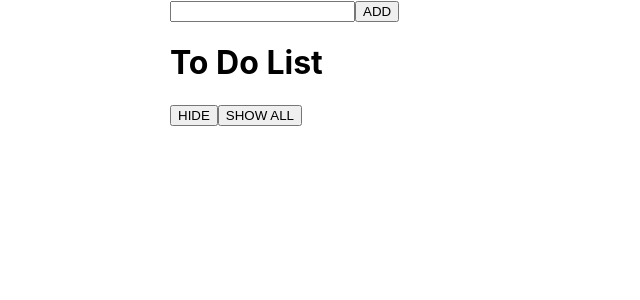
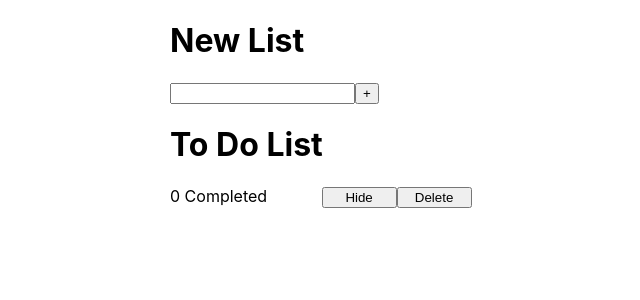
Before and after one commit to chatchana/To-Do-List, a React (Create React App) app: page / in a window 1280 px wide. Shown: the top 300 px of the page, without its empty margins (130-770 px from the left). Built offline with nearby package versions, Linux system fonts and the light colour scheme.

Commit message:
edit event

```diff
--- a/src/App.css
+++ b/src/App.css
@@ -1,6 +1,14 @@
 .App {
   text-align: left;
   margin-inline-start: 300px;
+}
+
+.space {
+  margin-inline-start: 50px;
+}
+
+.button-ext {
+  width: 75px;
 }
 
 .App-logo {
--- a/src/App.js
+++ b/src/App.js
@@ -1,7 +1,6 @@
 import React, { Component } from 'react';
 import Header from './Header';
 import Item from './Item';
-
 import './App.css';
 
 class App extends Component {
@@ -21,72 +20,78 @@ class App extends Component {
     this.onCheckedItem = this.onCheckedItem.bind(this);
   }
 
-  handleAdd = () => {
-    const newTitle = this.state.title;
-    const newId  = this.state.id;
+  handleChange = (e)=>{
+    this.setState({title :e.target.value});
+  }
 
-    const todoObj = {
-      id: newId,
-      title: newTitle,
+  showAllItem = ()=>{
+    this.setState( {isShowAll: true});
+  }
+
+  handleAdd = ()=>{
+    const {id, title, toDoList} = this.state;
+    const item = {
+      id: id,
+      title: title,
       isComplete: false,
     }
 
-    const toDoList  = this.state.toDoList;
-    const newTodoList = [...toDoList];
-    newTodoList.push(todoObj);
-
-    this.setState({ toDoList: newTodoList , id: newId+1});
+    const newTodoList = [...toDoList, item];
+    this.setState({ toDoList: newTodoList , id: id+1});
   }
 
-  handleChange = (e) => {
-    this.setState({title :e.target.value});
-  }
-
-  onCheckedItem = (id) => {
+  onCheckedItem = (id)=>{
     const {toDoList}  = this.state;
     toDoList.map((toDo) => {
         if (toDo.id === id) {
-          if(toDo.isComplete){
-            toDo.isComplete = false;
-          }else{
-            toDo.isComplete = true;
-          }
+          toDo.isComplete ? toDo.isComplete = false : toDo.isComplete = true;
         }
         return toDo;
     });
-    this.setState({ toDoList: toDoList});
+
+    const newCompleteList = toDoList.filter((item) => item.isComplete);
+    const newUnCompleteList = toDoList.filter((item) => !item.isComplete);
+    this.setState( {completeList: newCompleteList, unCompleteList: newUnCompleteList, toDoList: toDoList});
   }
 
-  filterCompleteItem = () => {
+  filterCompleteItem = ()=>{
     const {toDoList}  = this.state;
-    const newCompleteList = toDoList.filter((item) => !item.isComplete);
-    //const newUnCompleteList = toDoList.filter((item) => item.isComplete);
-
-    this.setState( {completeList: newCompleteList, isShowAll: false});
+    const newCompleteList = toDoList.filter((item) => item.isComplete);
+    const newUnCompleteList = toDoList.filter((item) => !item.isComplete);
+    const newToDoList = newCompleteList.concat(newUnCompleteList);
+    this.setState( {completeList: newCompleteList, unCompleteList: newUnCompleteList, toDoList: newToDoList, isShowAll: false});
   }
 
-  filterUnCompleteItem = () => {
+  removeItem =()=>{
     const {toDoList}  = this.state;
-    const newUnCompleteList = toDoList.filter((item) => item.isComplete);
-    this.setState( {unCompleteList: newUnCompleteList, isShowAll: false});
-  }
-
-  showAllItem = () => {
-    this.setState( {isShowAll: true});
+    const newUnCompleteList = toDoList.filter((item) => !item.isComplete);
+    this.setState( {toDoList: newUnCompleteList, completeList: []});
   }
 
   render() {
-    const {toDoList, completeList, isShowAll, isFilter} = this.state;
+    const {toDoList, completeList, unCompleteList, isShowAll} = this.state;
     return (
+        <div className="App">
+            <div class="container">
+              <div class="row">
+                <div class="col"><Header title="New List" /></div>
+              </div>
+              <div class="row">
+                <div class="col">
+                  <input type="text" name="title" value={this.state.title} onChange={this.handleChange} />
+                  <button type="button" onClick={this.handleAdd}> + </button>
+                </div>
+              </div>
+            </div>
 
-        <div className="App">
-          <input type="text" name="title" value={this.state.title} onChange={this.handleChange} />
-          <button type="button" onClick={this.handleAdd}>ADD</button>
           <Header title="To Do List" />
           <div>
-            <button type="button" onClick={this.filterCompleteItem}>HIDE</button>
-            <button type="button" onClick={this.showAllItem}>SHOW ALL</button>
+            {completeList.length}  Completed  <label className="space"></label>
+            <button type="button" className="button-ext" style={isShowAll === false ? { display: 'none' } : {}} onClick={this.filterCompleteItem}>Hide</button>
+            <button type="button" className="button-ext" style={isShowAll === true ? { display: 'none' } : {}} onClick={this.showAllItem}>Show All</button>
+            <button type="button" className="button-ext" onClick={this.removeItem}>Delete</button>
           </div>
+          <br/>
           <div>
               {
                 isShowAll === true ?
@@ -94,7 +99,7 @@ class App extends Component {
                     <Item item={toDo} onCheckedItem={this.onCheckedItem} ></Item>
                   ))
                   :
-                  completeList.map((toDo) => (
+                  unCompleteList.map((toDo) => (
                     <Item item={toDo} onCheckedItem={this.onCheckedItem} ></Item>
                   ))
               }
--- a/src/Item.js
+++ b/src/Item.js
@@ -8,7 +8,7 @@ class Item extends Component {
         return (
             <div>
                 <input type="checkbox" checked={isComplete} value={id} onClick={() => onCheckedItem(id)} />
-                {title}
+                <label>{title}</label>
             </div>
         );
     }
```
Also changed, not shown: 1 other file (tests, documents, lock files or other folders).
